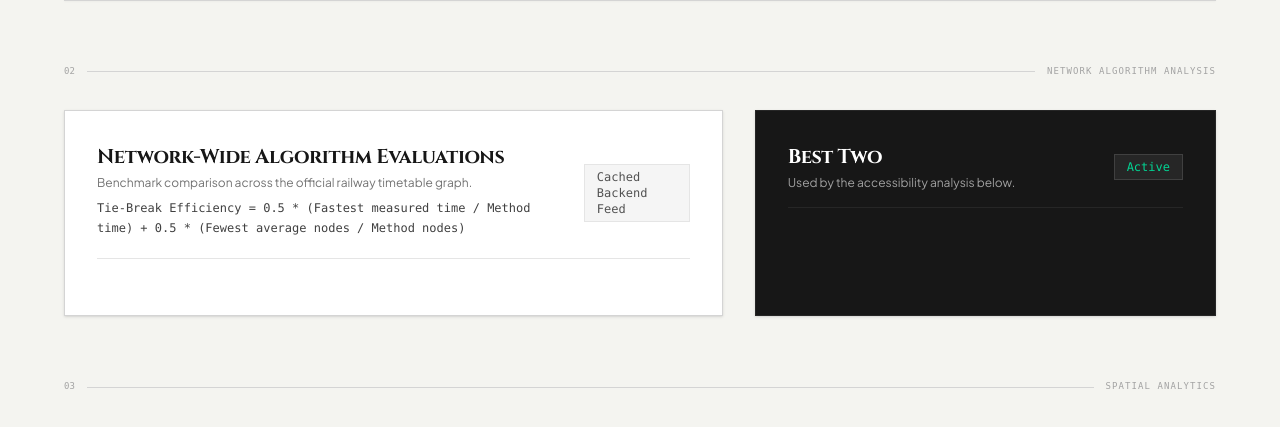
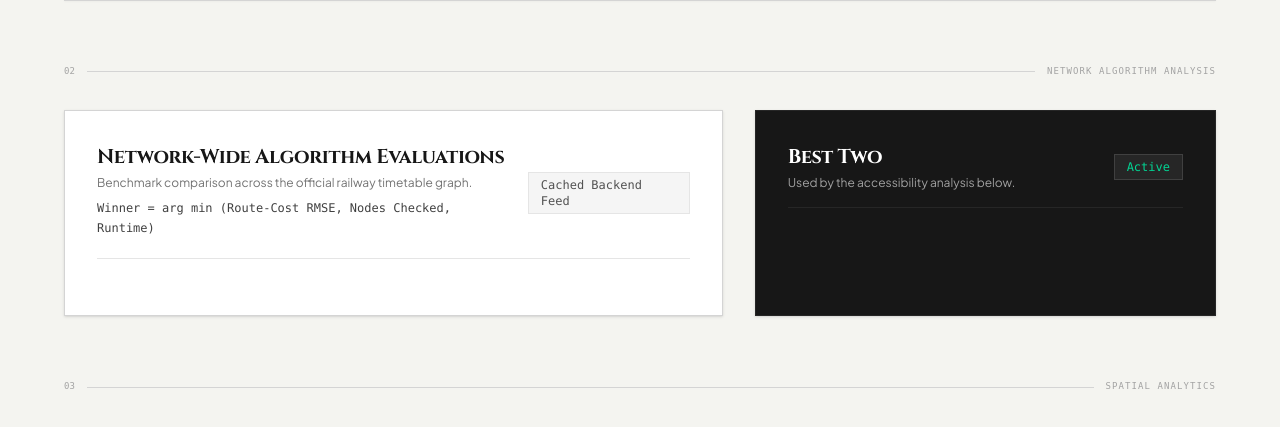
Before and after one commit to ZeuS0nTopXD/mumbai-public-transport-accessibility, a Flask app: template templates/index.html in a window 1280 px wide. Shown: the part 2552-2979 px from the top of the page. Run offline with Flask 3, Linux system fonts and the light colour scheme; the template is opened without the code that fills it, so the values that code supplies are empty; parts of the project's set-up code (start-up, migrations or seed data) failed here and were passed over.

Commit message:
Use lexicographic algorithm ranking

```diff
--- a/app.py
+++ b/app.py
@@ -17,7 +17,7 @@ app = Flask(__name__)
 # ============================================================
 # OFFICIAL DATA / CACHE CONFIGURATION
 # ============================================================
-CACHE_VERSION = 25
+CACHE_VERSION = 26
 BASE_DIR = os.path.dirname(os.path.abspath(__file__))
 DATA_DIR = os.path.join(BASE_DIR, 'data')
 PROCESSED_CACHE_PATH = os.path.join(DATA_DIR, 'processed_official_cache.pkl')
@@ -25,8 +25,8 @@ ROUTE_CACHE_MAX_SIZE = 1024
 _route_cache = OrderedDict()
 BENCHMARK_ROUTE_COUNT = 300
 BENCHMARK_RANKING_DESCRIPTION = (
-    'Ranking: lowest route-cost RMSE wins. If RMSE is tied, use the '
-    'tie-break formula below.'
+    'Ranking: lowest route-cost RMSE wins. If RMSE is tied, fewer '
+    'nodes checked wins; runtime breaks any remaining tie.'
 )
 ROUTE_REGRESSION_DESCRIPTION = (
     'Regression-style route-cost metrics compare each algorithm\'s measured '
@@ -916,11 +916,12 @@ For every test route:
    route receive 1.0.
 
 4. Evaluation ranking
-   The benchmark uses a transparent two-stage ranking:
-
-       1. Lowest route-cost RMSE wins.
-       2. If RMSE is tied, a 50/50 score compares measured compute time
-          and average expanded nodes.
+   The benchmark uses a transparent lexicographic ranking:
+
+       Winner = arg min (route-cost RMSE, nodes checked, runtime)
+
+   RMSE is compared first. If RMSE is tied, fewer expanded nodes wins.
+   Runtime is considered only when RMSE and nodes checked are tied.
 
 Success rate and runtime efficiency remain visible measurements, but they
 do not obscure the route-cost objective or decide the primary ranking.
@@ -996,41 +997,12 @@ def create_benchmark_pairs(graph, station_lookup, number_of_pairs=60):
     return sorted(candidates)
 
 
-def _tie_break_efficiency_score(result, fastest_time, fewest_nodes):
-    """Score speed and search effort for algorithms tied on route RMSE."""
-    try:
-        execution_time = float(result.get('average_execution_time'))
-        expanded_nodes = float(result.get('average_nodes_expanded'))
-        fastest_time = float(fastest_time)
-        fewest_nodes = float(fewest_nodes)
-    except (TypeError, ValueError):
-        return 0.0
-
-    if (
-        not np.isfinite(execution_time)
-        or not np.isfinite(expanded_nodes)
-        or execution_time <= 0
-        or expanded_nodes <= 0
-        or not np.isfinite(fastest_time)
-        or not np.isfinite(fewest_nodes)
-        or fastest_time <= 0
-        or fewest_nodes <= 0
-    ):
-        return 0.0
-
-    score = (
-        0.5 * (fastest_time / execution_time)
-        + 0.5 * (fewest_nodes / expanded_nodes)
-    )
-    return max(0.0, min(1.0, score))
-
-
 def _evaluation_rank_key(result):
     """Return the benchmark ordering key for one algorithm result.
 
-    Lower route-cost RMSE is the primary objective. A higher tie-break
-    efficiency score wins when route-cost error is the same. Missing values
-    sort last instead of silently appearing optimal.
+    The tuple is minimized lexicographically: route-cost RMSE first, then
+    nodes checked, then runtime. Missing values sort last instead of silently
+    appearing optimal.
     """
     def finite_or_infinity(value):
         try:
@@ -1044,18 +1016,10 @@ def _evaluation_rank_key(result):
     except (TypeError, ValueError):
         success_rate = 0.0
 
-    try:
-        tie_break_score = float(
-            result.get('tie_break_efficiency_score', 0.0)
-        )
-    except (TypeError, ValueError):
-        tie_break_score = 0.0
-    if not np.isfinite(tie_break_score):
-        tie_break_score = 0.0
-
     return (
         finite_or_infinity(result.get('route_rmse')),
-        -tie_break_score,
+        finite_or_infinity(result.get('average_nodes_expanded')),
+        finite_or_infinity(result.get('average_execution_time')),
         -success_rate,
         str(result.get('algorithm', ''))
     )
@@ -1256,52 +1220,6 @@ def evaluate_algorithms(
             'regression_samples': regression['samples']
         })
 
-    finite_rmse = [
-        float(result['route_rmse'])
-        for result in results
-        if result['route_rmse'] is not None
-        and np.isfinite(result['route_rmse'])
-    ]
-    lowest_rmse = min(finite_rmse) if finite_rmse else float('inf')
-    tied_results = [
-        result
-        for result in results
-        if result['route_rmse'] is not None
-        and np.isclose(
-            float(result['route_rmse']),
-            lowest_rmse,
-            rtol=0.0,
-            atol=1e-9
-        )
-    ]
-
-    tied_times = [
-        float(result['average_execution_time'])
-        for result in tied_results
-        if np.isfinite(result['average_execution_time'])
-        and result['average_execution_time'] > 0
-    ]
-    tied_nodes = [
-        float(result['average_nodes_expanded'])
-        for result in tied_results
-        if np.isfinite(result['average_nodes_expanded'])
-        and result['average_nodes_expanded'] > 0
-    ]
-    fastest_tied_time = min(tied_times) if tied_times else float('inf')
-    fewest_tied_nodes = min(tied_nodes) if tied_nodes else float('inf')
-
-    for result in results:
-        if result in tied_results:
-            result['tie_break_efficiency_score'] = (
-                _tie_break_efficiency_score(
-                    result,
-                    fastest_time=fastest_tied_time,
-                    fewest_nodes=fewest_tied_nodes
-                )
-            )
-        else:
-            result['tie_break_efficiency_score'] = None
-
     results.sort(key=_evaluation_rank_key)
     for rank, result in enumerate(results, start=1):
         result['evaluation_rank'] = rank
@@ -1319,8 +1237,8 @@ def evaluate_algorithms(
             f"{row['algorithm']}: "
             f"Rank={int(row['evaluation_rank'])}, "
             f"RMSE={row['route_rmse']:.3f}, "
-            f"TieBreak={row['tie_break_efficiency_score'] if pd.notna(row['tie_break_efficiency_score']) else 'n/a'}, "
-            f"Nodes={row['average_nodes_expanded']:.2f}"
+            f"Nodes={row['average_nodes_expanded']:.2f}, "
+            f"Runtime={row['average_execution_time']:.6f}s"
         )
     print(f'BEST 2: {best_two}')
 
@@ -2079,10 +1997,6 @@ def process_transit_data():
         algorithm_results.append({
             'algorithm': row['algorithm'],
             'evaluation_rank': int(row['evaluation_rank']),
-            'tie_break_efficiency_score': (
-                round(float(row['tie_break_efficiency_score']) * 100, 1)
-                if pd.notna(row['tie_break_efficiency_score']) else None
-            ),
             'success_rate': round(float(row['success_rate']) * 100, 1),
             'optimality': round(float(row['optimality']) * 100, 1),
             'efficiency': round(float(row['efficiency']) * 100, 1),
--- a/templates/index.html
+++ b/templates/index.html
@@ -1328,7 +1328,7 @@
                 {{ benchmark_ranking_description }}
                 </span>
                 <span class="block text-xs text-neutral-700 mt-2 font-mono leading-relaxed">
-                    Tie-Break Efficiency = 0.5 * (Fastest measured time / Method time) + 0.5 * (Fewest average nodes / Method nodes)
+                    Winner = arg min (Route-Cost RMSE, Nodes Checked, Runtime)
                 </span>
                 <span class="block text-xs text-neutral-500 mt-1">
                 {{ route_regression_description }}
@@ -1558,15 +1558,11 @@
 
                     <div>
                         <span class="text-neutral-500 block">
-                            Tie-Break Efficiency
+                            Ranking Rule
                         </span>
 
                         <strong>
-                            {% if result.tie_break_efficiency_score is not none %}
-                                {{ result.tie_break_efficiency_score }}%
-                            {% else %}
-                                Not used
-                            {% endif %}
+                            RMSE → Nodes → Runtime
                         </strong>
                     </div>
 
```
Also changed, not shown: tests/test_paper_contract.py (+3 -3 lines), tests/test_score_contract.py (+35 -51 lines), work/generate_research_paper.py (+7 -7 lines), 1 other file.
